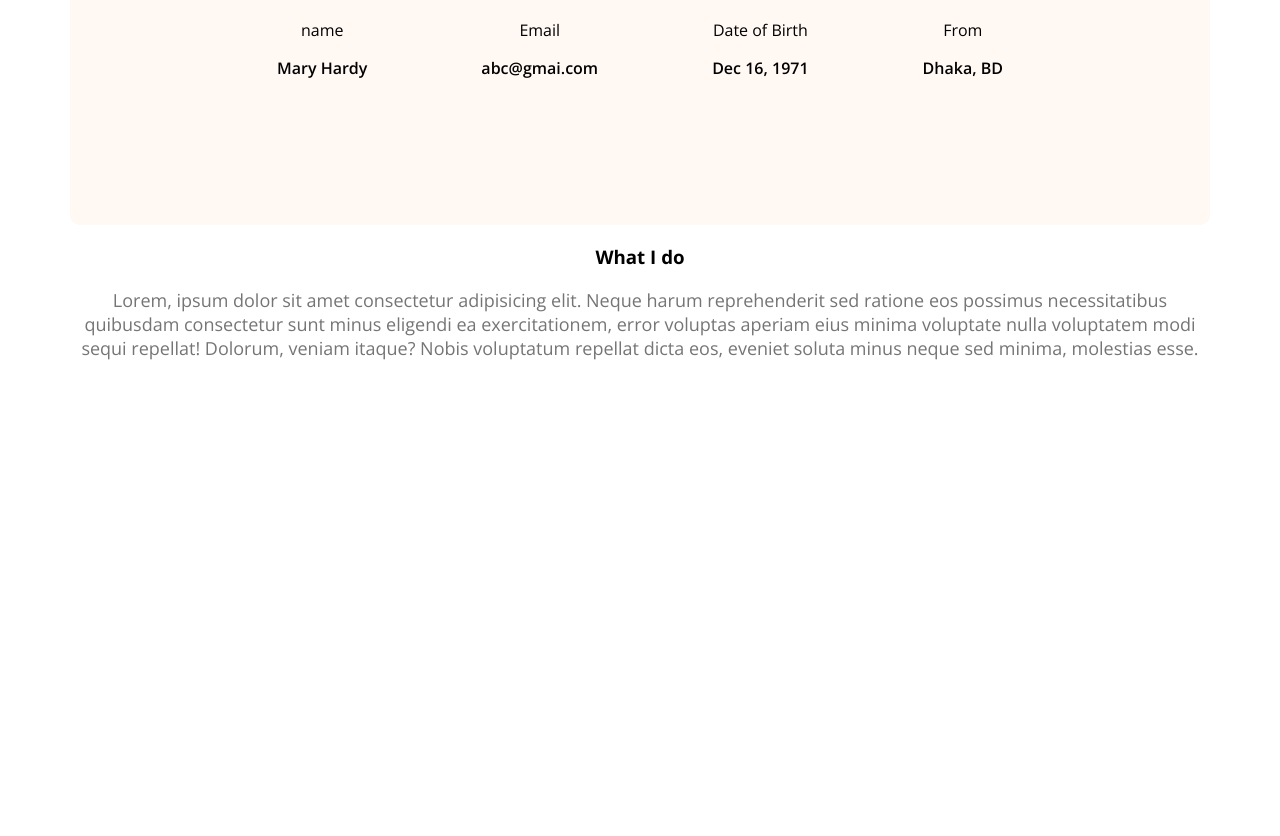
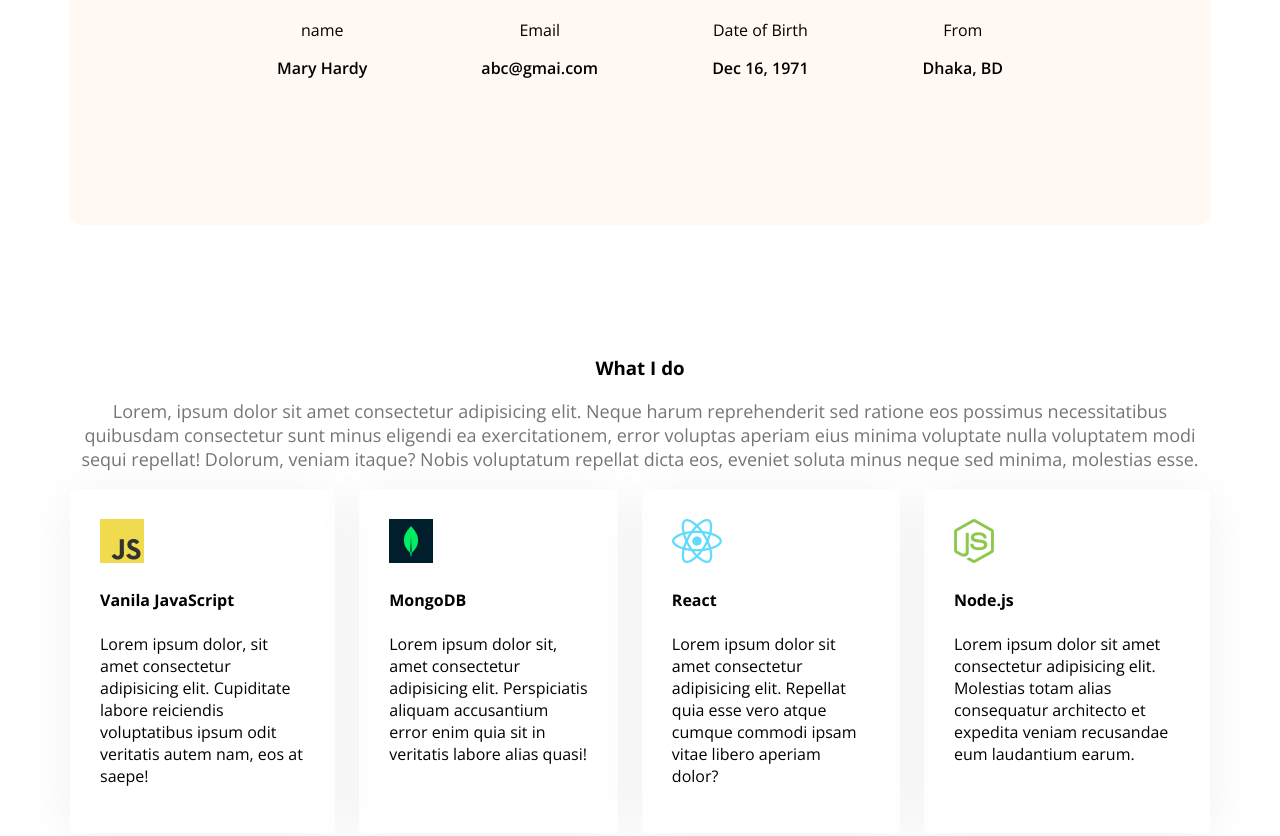
Before and after one commit to shameemmonir/portfolio-project, a plain HTML site: page index.html in a window 1280 px wide. Shown: the part 1323-2159 px from the top of the page. Before the commit the page ends 1701 px from the top, so only its background shows below. Drawn offline with nearby package versions, Linux system fonts and the light colour scheme.

Commit message:
what i do section done

```diff
--- a/index.html
+++ b/index.html
@@ -64,6 +64,29 @@
         <section class="skills">
             <h3 class="sectiontitle text-center">What I do</h3>
             <p class="section-description text-center">Lorem, ipsum dolor sit amet consectetur adipisicing elit. Neque harum reprehenderit sed ratione eos possimus necessitatibus quibusdam consectetur sunt minus eligendi ea exercitationem, error voluptas aperiam eius minima voluptate nulla voluptatem modi sequi repellat! Dolorum, veniam itaque? Nobis voluptatum repellat dicta eos, eveniet soluta minus neque sed minima, molestias esse.</p>
+
+            <div class="skills-container">
+                <div class="skill">
+                    <img src="images/icons/js.png" alt="">
+                    <h4 class="skill-title">Vanila JavaScript</h4>
+                    <p class="skill-description">Lorem ipsum dolor, sit amet consectetur adipisicing elit. Cupiditate labore reiciendis voluptatibus ipsum odit veritatis autem nam, eos at saepe!</p>
+                </div>
+                <div class="skill">
+                    <img src="images/icons/mongo.png" alt="">
+                    <h4 class="skill-title">MongoDB</h4>
+                    <p class="skill-description">Lorem ipsum dolor sit, amet consectetur adipisicing elit. Perspiciatis aliquam accusantium error enim quia sit in veritatis labore alias quasi!</p>
+                </div>
+                <div class="skill">
+                    <img src="images/icons/react.png" alt="">
+                    <h4 class="skill-title">React</h4>
+                    <p class="skill-description">Lorem ipsum dolor sit amet consectetur adipisicing elit. Repellat quia esse vero atque cumque commodi ipsam vitae libero aperiam dolor?</p>
+                </div>
+                <div class="skill">
+                    <img src="images/icons/nodejs.png" alt="">
+                    <h4 class="skill-title">Node.js</h4>
+                    <p class="skill-description">Lorem ipsum dolor sit amet consectetur adipisicing elit. Molestias totam alias consequatur architecto et expedita veniam recusandae eum laudantium earum.</p>
+                </div>
+            </div>
         </section>
     </main>
     <footer>
--- a/styles/style.css
+++ b/styles/style.css
@@ -5,37 +5,46 @@
     font-variation-settings:
         "wdth" 100;
 }
-nav{
+
+nav {
     display: flex;
     align-items: center;
     justify-content: space-between;
     margin: 0 200px;
 }
-.secondary-bg{
+
+.secondary-bg {
     background-color: #fff8f3;
 }
-.text-primary{
+
+.text-primary {
     color: #fd6e0a;
 }
-.nav-title{
+
+.nav-title {
     font-weight: 800;
     font-size: 45px;
 }
-ul{
+
+ul {
     display: flex;
     align-items: center;
 }
+
 nav ul li {
     list-style: none;
     margin-right: 50px;
 }
+
 nav ul li a {
     text-decoration: none;
 }
-.text{
+
+.text {
     color: #474747;
 }
-.btn-primary{
+
+.btn-primary {
     background-color: #fd6e0a;
     font-weight: 700;
     font-size: 22px;
@@ -44,57 +53,84 @@ nav ul li a {
     border-radius: 5px;
     border: none;
 }
-.header{
+
+.header {
     background-image: url(../images/developer.png), url(../images/header_bg.png);
     background-repeat: no-repeat;
     background-position: top left, bottom right;
 }
-.banner{
+
+.banner {
     display: flex;
     justify-content: space-between;
     margin: 0 25px 0 200px;
 }
-.banner-content{
+
+.banner-content {
     max-width: 580px;
 }
-.banner-greetings{
+
+.banner-greetings {
     font-size: 45px;
     font-weight: 600;
 }
-.banner-title{
+
+.banner-title {
     font-weight: bold;
     font-size: 85px;
 }
-.banner-profile-pic{
+
+.banner-profile-pic {
     width: 580px;
 }
 
-.section-title{
+.section-title {
     font-size: 35px;
     font-weight: bold;
     color: #181818;
 }
-.section-description{
+
+.section-description {
     font-size: 18px;
     color: #757575;
 }
-main{
+
+main {
     max-width: 1140px;
     margin: 0 auto;
 }
-.about{
+
+main section {
+    margin-top: 130px;
+    margin-bottom: 130px;
+}
+
+.about {
     border-radius: 10px;
     padding: 130px 150px;
     text-align: center;
-    margin-top: 130px;
 }
-.about-items{
+
+.about-items {
     display: flex;
     justify-content: space-around;
 }
-.item-description{
+
+.item-description {
     font-weight: 600;
 }
-.text-center{
+
+.text-center {
     text-align: center;
 }
+
+.skills-container {
+    display: flex;
+    gap: 24px;
+}
+
+.skill {
+    padding: 30px;
+    border-radius: 5px;
+    box-shadow: 0px 6px 50px 0px rgba(0, 0, 0, 0.06);
+}
```
